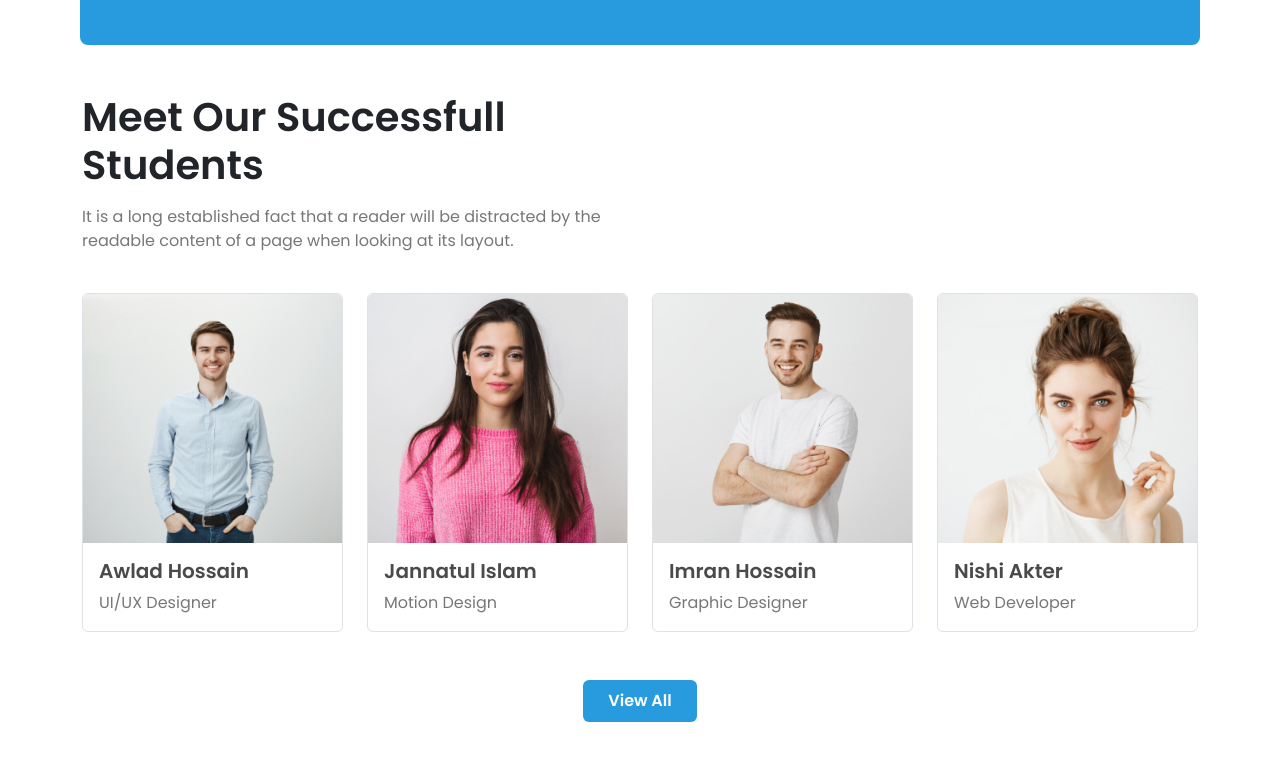
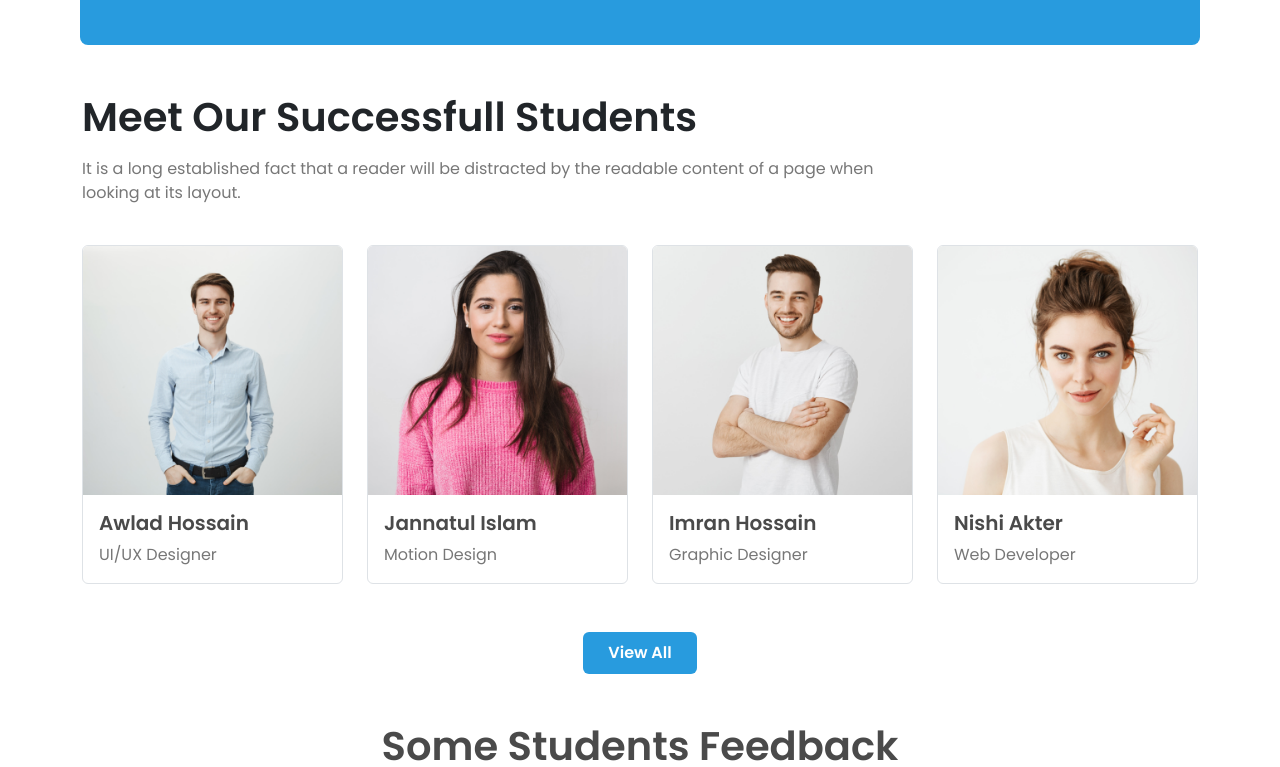
Before and after one commit to imhasnat/BootStrap-EdTech, a plain HTML site: page index.html in a window 1280 px wide. Shown: the part 2812-3579 px from the top of the page. Drawn offline with nearby package versions, Linux system fonts and the light colour scheme.

Commit message:
Small Adjustment

```diff
--- a/index.html
+++ b/index.html
@@ -327,9 +327,12 @@
 
         <!-- Successfull Students Start-->
         <section class="container my-5">
-            <div class="w-50 m-auto m-md-0">
+            <div>
                 <h1 class="mb-3 fw-bold text-center text-md-start">Meet Our Successfull Students</h1>
-                <p class="text-center text-md-start small-font-color">It is a long established fact that a reader will
+                <p class="w-75 m-auto m-md-0 text-center text-md-start small-font-color">It is a long established fact
+                    that a
+                    reader
+                    will
                     be distracted by
                     the readable content of a page when
                     looking at its layout.</p>
@@ -393,7 +396,7 @@
                     readable content of a page when
                     looking at its layout.</p>
             </div>
-            <div id="carouselExampleControls" class="carousel slide" data-bs-ride="carousel">
+            <div id="carouselExampleControls" class="carousel slide">
                 <div class="carousel-inner">
                     <div class="carousel-item active">
                         <div class="row g-3">
```
